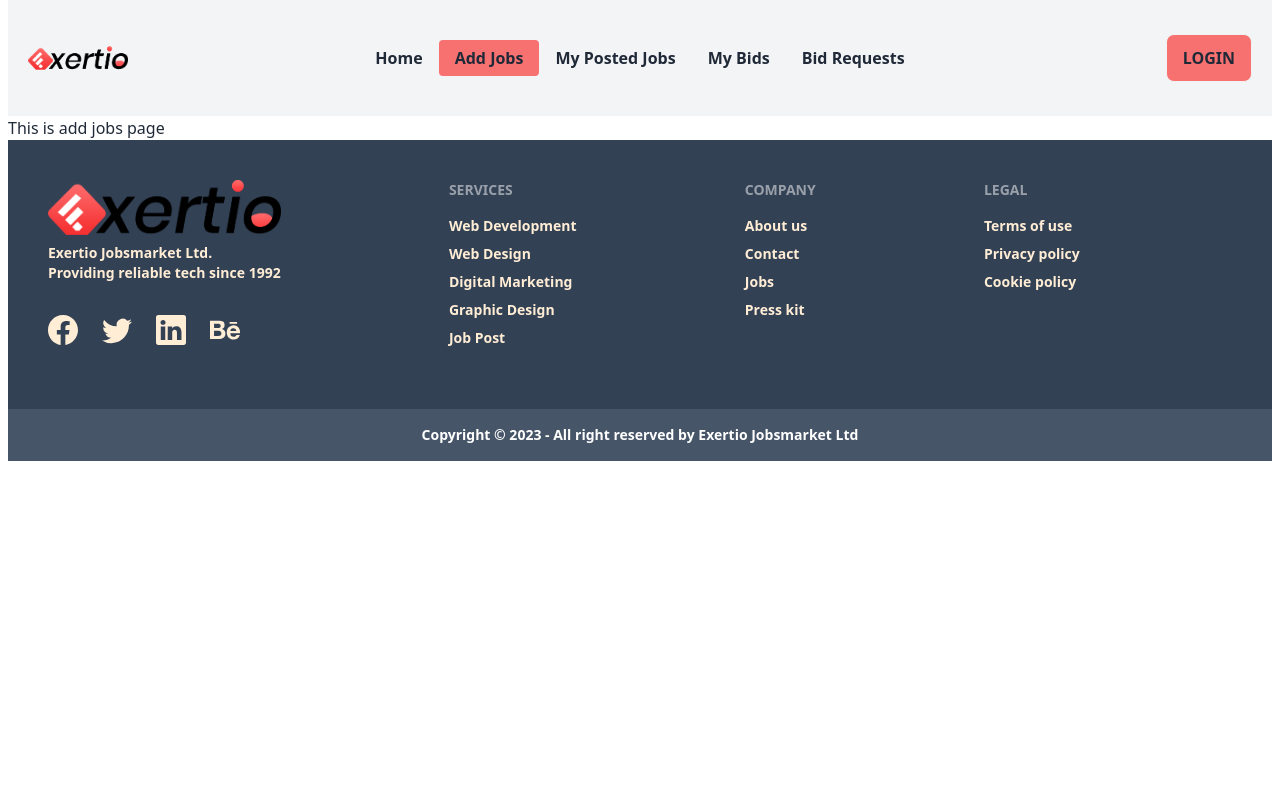
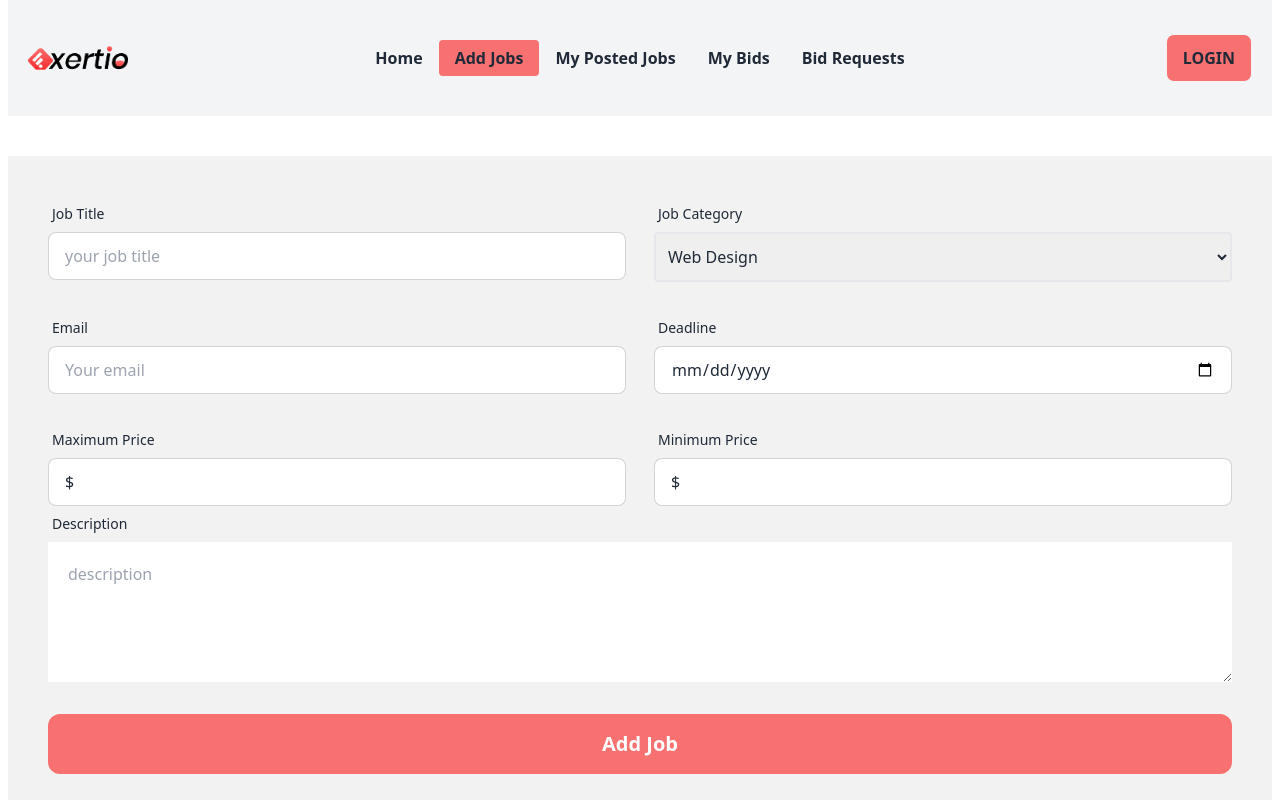
Before and after one commit to JAMSHEDWEBDEV/assignment11clientside, a React (Vite) app: page /add_job in a window 1280 px wide. Shown: the top 800 px of the page. Built offline with nearby package versions, Linux system fonts and the light colour scheme; no server answers.

Commit message:
added my post job component

```diff
--- a/src/Pages/Add_jobs/Add_Job.jsx
+++ b/src/Pages/Add_jobs/Add_Job.jsx
@@ -1,8 +1,109 @@
+import { useContext } from "react";
+import { AuthContext } from "../../Providers/AuthProvider/AuthProvider";
+import toast from "react-hot-toast";
 
 const Add_Job = () => {
+
+    const { user } = useContext(AuthContext);
+
+    const handleAddJob = e =>{
+        e.preventDefault();
+        const form = e.target;
+        const job_title = form.job_title.value;
+        const job_category = form.category.value;
+        const email = user?.email;
+        const deadline = form.date.value;
+        const max_price = form.max_price.value;
+        const min_price = form.min_price.value;
+        const description = form.description.value;
+        const postJob = {
+            job_title: job_title,
+            category: job_category,
+            email: email,
+            deadline: deadline,
+            Maximum_Price: max_price,
+            Minimum_Price:min_price,
+            Description: description
+        }
+        console.log(postJob);
+        fetch('http://localhost:5000/postJobs',{
+            method: 'POST',
+            headers:{
+                'content-type':'application/json'
+            },
+            body:JSON.stringify(postJob)
+        })
+        .then(res => res.json())
+        .then(data =>{
+            console.log(data)
+            if(data.insertedId){
+                toast.success('Your Jobs added successfully.Thank You');
+            }
+            e.target.reset();
+        })
+  }
+
     return (
-        <div>
-            <h1>This is add jobs page</h1>
+        <div className='my-10'>
+            <div className='my-10'>
+                <div className="p-10 bg-base-200">
+                    <form onSubmit={handleAddJob}>
+                        <div className='grid grid-cols-1 md:grid-cols-2 lg:grid-cols-2 gap-7'>
+                            <div className="form-control">
+                                <label className="label">
+                                    <span className="label-text">Job Title</span>
+                                </label>
+                                <input type="text" name="job_title" placeholder="your job title" className="input input-bordered" required />
+                            </div>
+                            <div className="form-control">
+                                <label className="label">
+                                    <span className="label-text">Job Category</span>
+                                </label>
+                                <select name="category" id="" className="h-[50px] rounded border-2 pl-2">
+                                    <option value="Web Design">Web Design</option>
+                                    <option value="Digital Marketing">Digital Marketing</option>
+                                    <option value="Graphic Design">Graphic Design</option>
+                                    <option value="Web development">Web development</option>
+                                    <option value="Video Editing">Video Editing</option>
+                                </select>
+                            </div>
+                            <div className="form-control">
+                                <label className="label">
+                                    <span className="label-text">Email</span>
+                                </label>
+                                <input type="email" name="email" defaultValue={user?.email} placeholder="Your email" className="input input-bordered" required />
+                            </div>
+                            <div className="form-control">
+                                <label className="label">
+                                    <span className="label-text">Deadline</span>
+                                </label>
+                                <input type="date" name="date" className="input input-bordered" required />
+                            </div>
+                            <div className="form-control">
+                                <label className="label">
+                                    <span className="label-text">Maximum Price</span>
+                                </label>
+                                <input type="price" name="max_price" defaultValue={'$ '} className="input input-bordered" required />
+                            </div>
+                            <div className="form-control">
+                                <label className="label">
+                                    <span className="label-text">Minimum Price</span>
+                                </label>
+                                <input type="price" name="min_price" defaultValue={'$ '} className="input input-bordered" required />
+                            </div>
+                        </div>
+                        <div className="form-control">
+                            <label className="label">
+                                <span className="label-text">Description</span>
+                            </label>
+                            <textarea name="description" placeholder="description" id="" cols="20" rows="5" className="pl-5 pt-5"></textarea>
+                        </div>
+                        <div>
+                            <button className='text-white font-bold py-4 text-xl mt-8 bg-red-400 btn-block rounded-xl'>Add Job</button>
+                        </div>
+                    </form>
+                </div>
+            </div>
         </div>
     );
 };
--- /dev/null
+++ b/src/Pages/Job_Cart/Job_cart.jsx
@@ -0,0 +1,31 @@
+
+const Job_cart = ({ job }) => {
+
+    const { job_title, category, email,deadline,Maximum_Price,Minimum_Price,Description } = job || {};
+
+    return (
+        <div>
+            <div className="card h-[500px] bg-base-100 shadow-xl border-2">
+                <div className="card-body">
+                    <h2 className="card-title">Job-Title : {job_title}</h2>
+                    <h2 className="card-title">Category : {category}</h2>
+                    <p>User-Email : {email}</p>
+                    <p>Maximum-Price : {Maximum_Price}</p>
+                    <p>Minimum-Price : {Minimum_Price}</p>
+                    <p className="font-bold text-red-700">Deadline : {deadline}</p>
+                    <p>Short Description : {Description}</p>
+                    <div className="flex justify-between">
+                        <div>
+                            <button className="btn bg-red-400">Delete</button>
+                        </div>
+                        <div>
+                            <button className="btn bg-red-400">Update</button>
+                        </div>
+                    </div>
+                </div>
+            </div>
+        </div>
+    );
+};
+
+export default Job_cart;
--- a/src/Pages/My_Post_Jobs/Post_job.jsx
+++ b/src/Pages/My_Post_Jobs/Post_job.jsx
@@ -1,8 +1,30 @@
+import { useEffect, useState } from "react";
+import Job_cart from "../Job_Cart/Job_cart";
 
 const Post_job = () => {
+    const [myPostJobs, setMyPostJobs] = useState([]);
+
+    useEffect(()=>{
+        fetch('http://localhost:5000/postJobs')
+        .then(res => res.json())
+        .then(data =>{
+            console.log(data);
+            setMyPostJobs(data);
+        })
+    },[])
+
     return (
         <div>
-            <h1>This is post jobs page</h1>
+            <h1 className="text-2xl text-center my-6 font-bold">Total post jobs: {myPostJobs.length}</h1>
+            <div className="grid grid-cols-1 md:grid-cols-2 lg:grid-cols-3 gap-6 my-10">
+                {
+                    myPostJobs.map(job =>
+                    <Job_cart
+                     key={job._id}
+                      job={job}
+                      ></Job_cart>)
+                }
+            </div>
         </div>
     );
 };
```
